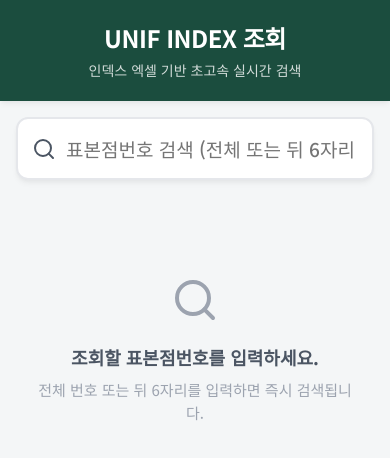
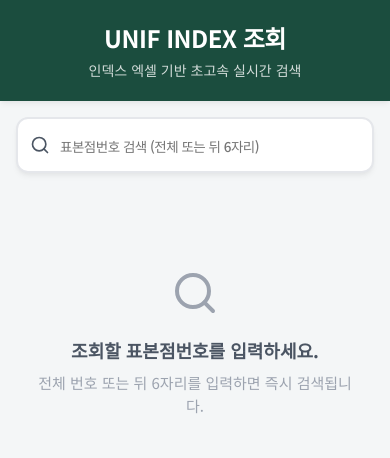
Before and after one commit to hcrfor/unfi-index, a React (Vite) app: page / in a window 390 px wide. Shown: the top 458 px of the page. Built offline with nearby package versions, Linux system fonts and the light colour scheme.

Commit message:
Fix mobile view layout, prevent text overflow and placeholder cutoff

```diff
--- a/src/App.css
+++ b/src/App.css
@@ -465,3 +465,60 @@
   font-size: 22px;
   font-weight: 800;
 }
+
+/* 모바일 반응형 최적화 (가로 480px 이하 디바이스) */
+@media (max-width: 480px) {
+  /* 1. 검색창 플레이스홀더 잘림 방지 및 인풋 스타일 조정 */
+  .search-input {
+    font-size: 16px;
+    padding: 14px 14px 14px 42px;
+  }
+
+  .search-input::placeholder {
+    font-size: 13.5px; /* 글자가 잘리지 않도록 크기 소폭 조율 */
+    letter-spacing: -0.5px;
+  }
+
+  .search-icon {
+    left: 14px;
+    width: 20px;
+    height: 20px;
+  }
+
+  /* 2. 통계 바: 줄바꿈 방지를 위해 세로 정렬 및 여백 조율 */
+  .stats-bar {
+    flex-direction: column;
+    align-items: flex-start;
+    gap: 6px;
+    padding: 12px 14px;
+  }
+
+  .stats-bar span {
+    font-size: 15px;
+  }
+
+  /* 3. 카드 그리드 레이아웃: 22px 크기 폰트가 잘리지 않도록 1열 정렬로 최적화 */
+  .card-body-grid {
+    grid-template-columns: 1fr; /* 2열에서 1열로 펴주기 */
+    gap: 14px;
+    padding-top: 14px;
+  }
+
+  .grid-item {
+    gap: 2px;
+  }
+
+  /* 4. 카드 내의 글자 크기를 모바일 뷰에 알맞게 정비 */
+  .grid-label {
+    font-size: 12px;
+  }
+
+  .grid-value {
+    font-size: 20px; /* 모바일 전폭에서는 20px만 되어도 충분히 큼직하고 안정적임 */
+    word-break: break-all;
+  }
+
+  .grid-value.highlight-green {
+    font-size: 20px;
+  }
+}
```
